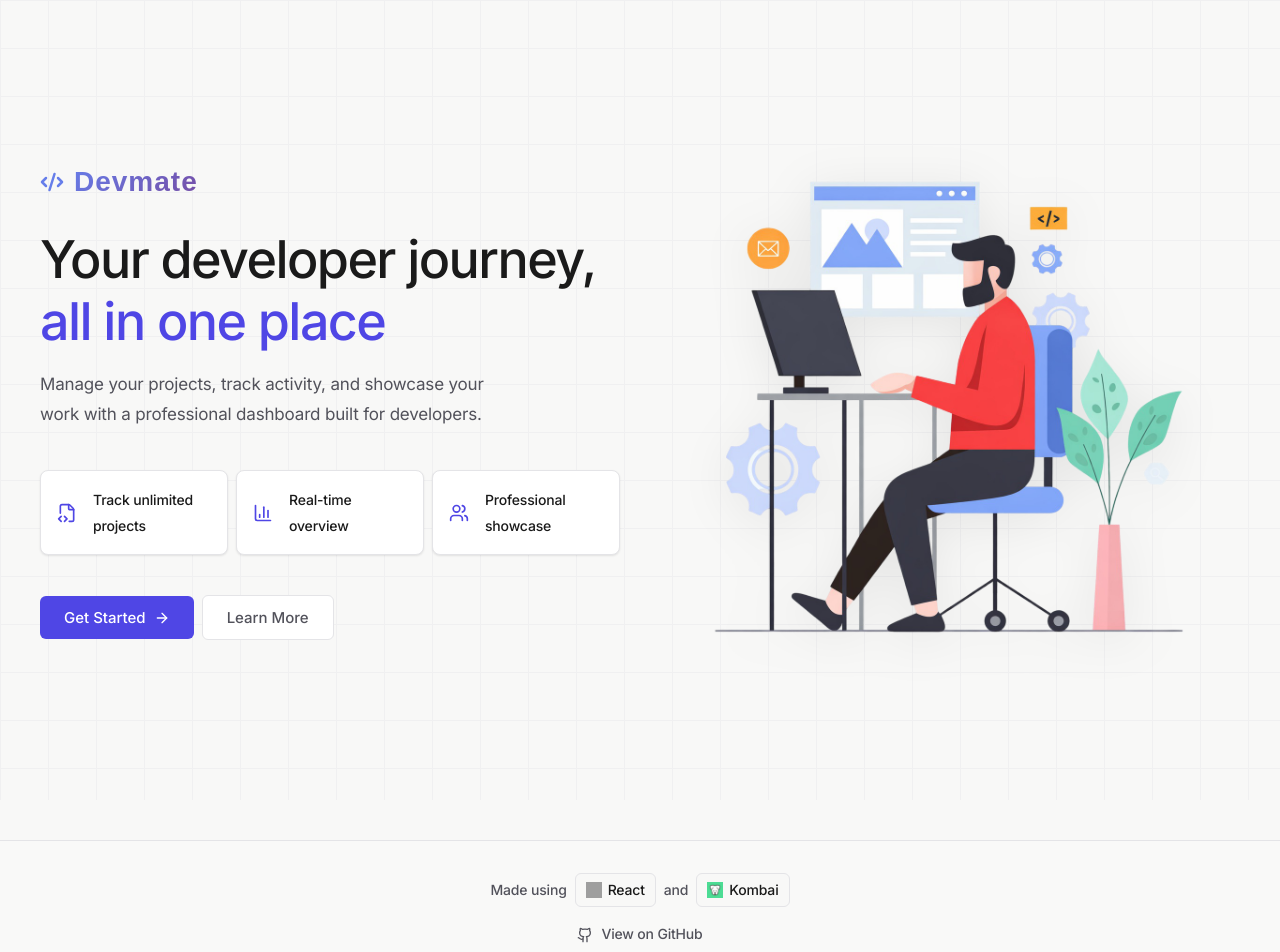
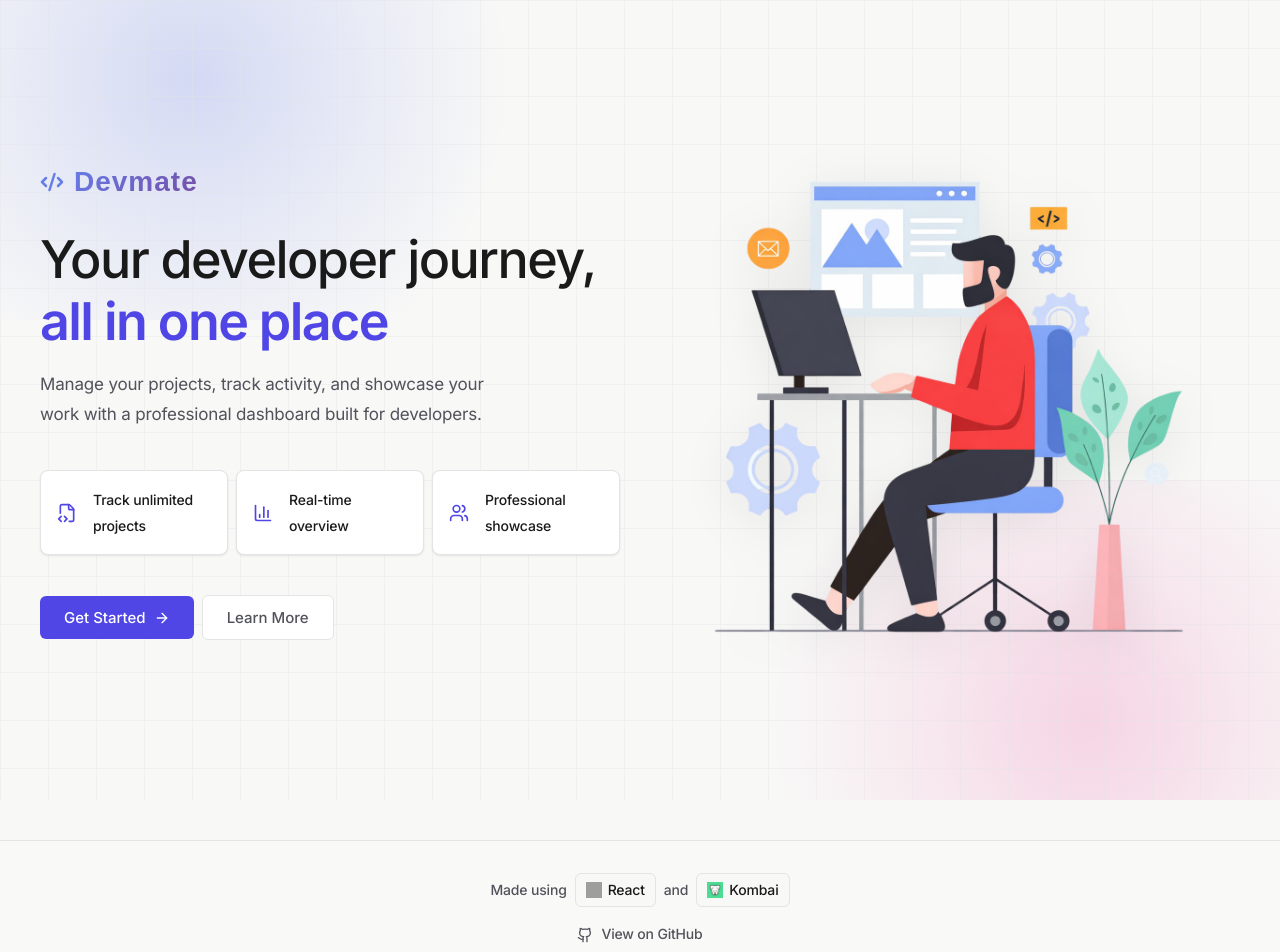
Before and after one commit to SourinMajumdar/Devmate, a React (Vite) app: page / in a window 1280 px wide. Shown: the top 952 px of the page. Built offline with nearby package versions, Linux system fonts and the light colour scheme; grey boxes are pictures that could not be loaded; a web font is replaced by a local one.

Commit message:
hero gradient restore

```diff
--- a/src/components/Hero.jsx
+++ b/src/components/Hero.jsx
@@ -49,6 +49,34 @@ const Hero = ({ onGetStarted, onLearnMore }) => {
         overflow: "hidden",
       }}
     >
+      {/* Purple radial gradient — top left */}
+      <div
+        aria-hidden="true"
+        style={{
+          position: "absolute",
+          top: "-20%",
+          left: "-15%",
+          width: "60%",
+          height: "60%",
+          background: "radial-gradient(circle at center, rgba(102, 126, 234, 0.25) 0%, rgba(102, 126, 234, 0.1) 40%, transparent 70%)",
+          pointerEvents: "none",
+        }}
+      />
+
+      {/* Pink radial gradient — bottom right */}
+      <div
+        aria-hidden="true"
+        style={{
+          position: "absolute",
+          bottom: "-20%",
+          right: "-15%",
+          width: "60%",
+          height: "60%",
+          background: "radial-gradient(circle at center, rgba(236, 72, 153, 0.2) 0%, rgba(236, 72, 153, 0.08) 40%, transparent 70%)",
+          pointerEvents: "none",
+        }}
+      />
+
       {/* Subtle static grid — very faint, no animation */}
       <div
         aria-hidden="true"
@@ -129,7 +157,7 @@ const Hero = ({ onGetStarted, onLearnMore }) => {
             }}
           >
             Your developer journey,{" "}
-            <span style={{ color: "var(--color-accent)" }}>all in one place</span>
+            <span style={{ color: "var(--color-accent)", fontWeight: "700" }}>all in one place</span>
           </h1>
 
           {/* Subtitle */}
--- a/src/sections/AnalyticsSection.jsx
+++ b/src/sections/AnalyticsSection.jsx
@@ -135,7 +135,7 @@ const AnalyticsSection = ({ projects }) => {
           sub="Consecutive active days"
           icon={
             <Flame
-              style={{ width: "22px", height: "22px", color: "var(--color-text-muted)" }}
+              style={{ width: "22px", height: "22px", color: "#fca919" }}
             />
           }
         />
@@ -147,7 +147,7 @@ const AnalyticsSection = ({ projects }) => {
           sub="Best consistency so far"
           icon={
             <Trophy
-              style={{ width: "20px", height: "20px", color: "var(--color-text-muted)" }}
+              style={{ width: "20px", height: "20px", color: "#fca919" }}
             />
           }
         />
```
